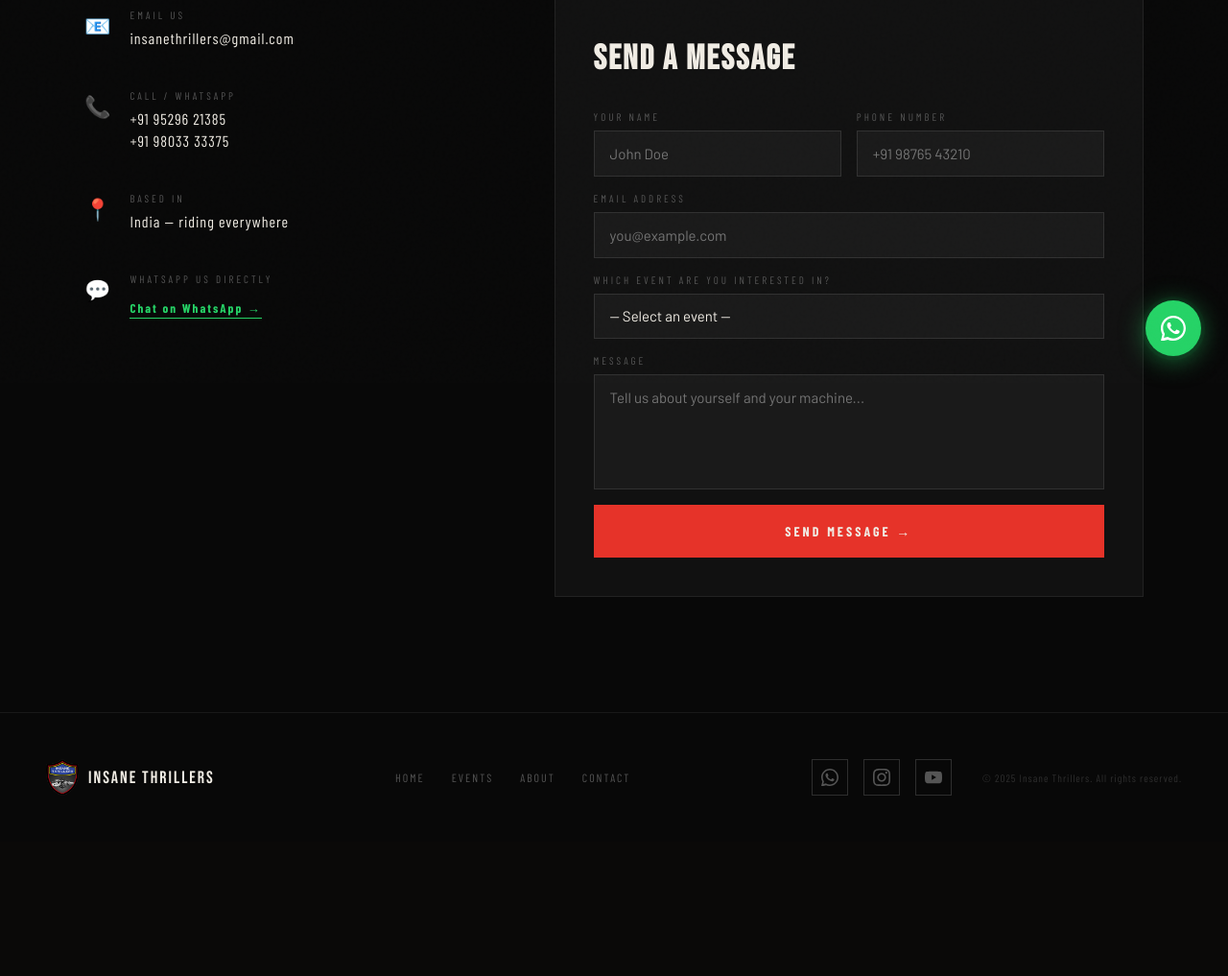
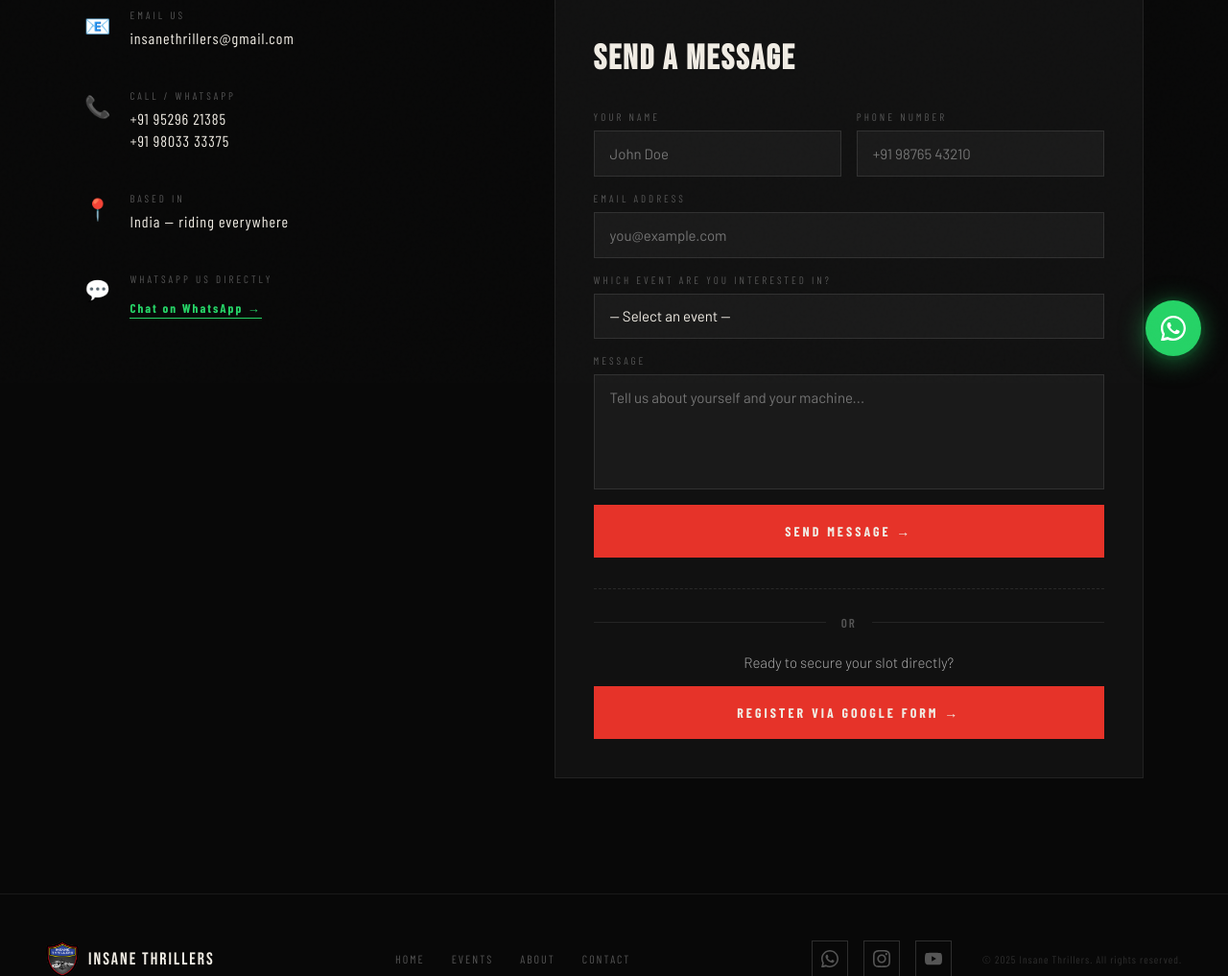
Before and after one commit to Satwikdhavale/insane-thrillers, a Flask app: page /contact in a window 1280 px wide. Shown: the part 401-1418 px from the top of the page at 96% size. Before the commit the page ends 1230 px from the top, so only its background shows below. Run offline with Flask 3, Linux system fonts and the light colour scheme; some web fonts are replaced.

Commit message:
Redirect Register Now to Contact page and display Google Form link below the form

```diff
--- a/app.py
+++ b/app.py
@@ -270,7 +270,7 @@ def contact():
 
         return redirect(url_for("contact"))
 
-    return render_template("contact.html")
+    return render_template("contact.html", upcoming_events=upcoming_events)
 
 
 def _send_email(name, email, phone, event, message):
--- a/static/css/style.css
+++ b/static/css/style.css
@@ -1886,3 +1886,58 @@ footer { border-top: 1px solid rgba(255,255,255,0.07); padding: 48px 48px; }
         font-size: 14px;
     }
 }
+
+/* Direct Google Form Registration block in contact page */
+.direct-register-container {
+    margin-top: 32px;
+    padding-top: 24px;
+    border-top: 1px dashed rgba(255, 255, 255, 0.1);
+    text-align: center;
+}
+
+.register-divider {
+    position: relative;
+    margin-bottom: 24px;
+}
+
+.register-divider::before {
+    content: '';
+    position: absolute;
+    top: 50%;
+    left: 0;
+    width: 100%;
+    height: 1px;
+    background: rgba(255, 255, 255, 0.08);
+    z-index: 1;
+}
+
+.register-divider span {
+    position: relative;
+    background: var(--dark);
+    padding: 0 16px;
+    color: var(--mid);
+    font-family: var(--font-ui);
+    font-size: 13px;
+    font-weight: 600;
+    letter-spacing: 2px;
+    z-index: 2;
+}
+
+.register-promo-text {
+    font-family: var(--font-body);
+    font-size: 15px;
+    color: var(--light);
+    margin-bottom: 16px;
+}
+
+.direct-register-btn {
+    background: var(--red) !important;
+    border-color: var(--red) !important;
+    transition: background 0.3s, transform 0.2s, box-shadow 0.3s !important;
+}
+
+.direct-register-btn:hover {
+    background: var(--white) !important;
+    color: var(--black) !important;
+    box-shadow: 0 0 30px rgba(230, 51, 41, 0.3);
+}
--- a/templates/contact.html
+++ b/templates/contact.html
@@ -167,6 +167,18 @@
                         Send Message →
                     </button>
                 </form>
+
+                {% if upcoming_events and upcoming_events[0].form_url %}
+                <div class="direct-register-container">
+                    <div class="register-divider">
+                        <span>OR</span>
+                    </div>
+                    <p class="register-promo-text">Ready to secure your slot directly?</p>
+                    <a href="{{ upcoming_events[0].form_url }}" target="_blank" rel="noopener" class="btn-primary large full-width direct-register-btn">
+                        Register via Google Form →
+                    </a>
+                </div>
+                {% endif %}
             </div>
 
         </div>
--- a/templates/events.html
+++ b/templates/events.html
@@ -132,11 +132,7 @@
                     <h3 class="event-title">{{ event.title | upper }}</h3>
                     <p class="event-location">📍 {{ event.location }}</p>
                     <p class="event-desc">{{ event.desc }}</p>
-                    {% if event.form_url %}
-                    <a href="{{ event.form_url }}" target="_blank" rel="noopener" class="btn-register ghost">Register Now →</a>
-                    {% else %}
-                    <a href="/contact?event={{ event.title | urlencode }}" class="btn-register ghost">Notify Me →</a>
-                    {% endif %}
+                    <a href="/contact?event={{ event.title | urlencode }}" class="btn-register ghost">Register Now →</a>
                 </div>
             </div>
             {% endfor %}
--- a/templates/index.html
+++ b/templates/index.html
@@ -172,11 +172,7 @@
                     <h3 class="event-title">{{ event.title | upper }}</h3>
                     <p class="event-location">📍 {{ event.location }}</p>
                     <p class="event-desc">{{ event.desc }}</p>
-                    {% if event.form_url %}
-                    <a href="{{ event.form_url }}" target="_blank" rel="noopener" class="btn-register ghost">Register Now →</a>
-                    {% else %}
-                    <a href="/contact?event={{ event.title | urlencode }}" class="btn-register ghost">Notify Me →</a>
-                    {% endif %}
+                    <a href="/contact?event={{ event.title | urlencode }}" class="btn-register ghost">Register Now →</a>
                 </div>
             </div>
             {% else %}
```
